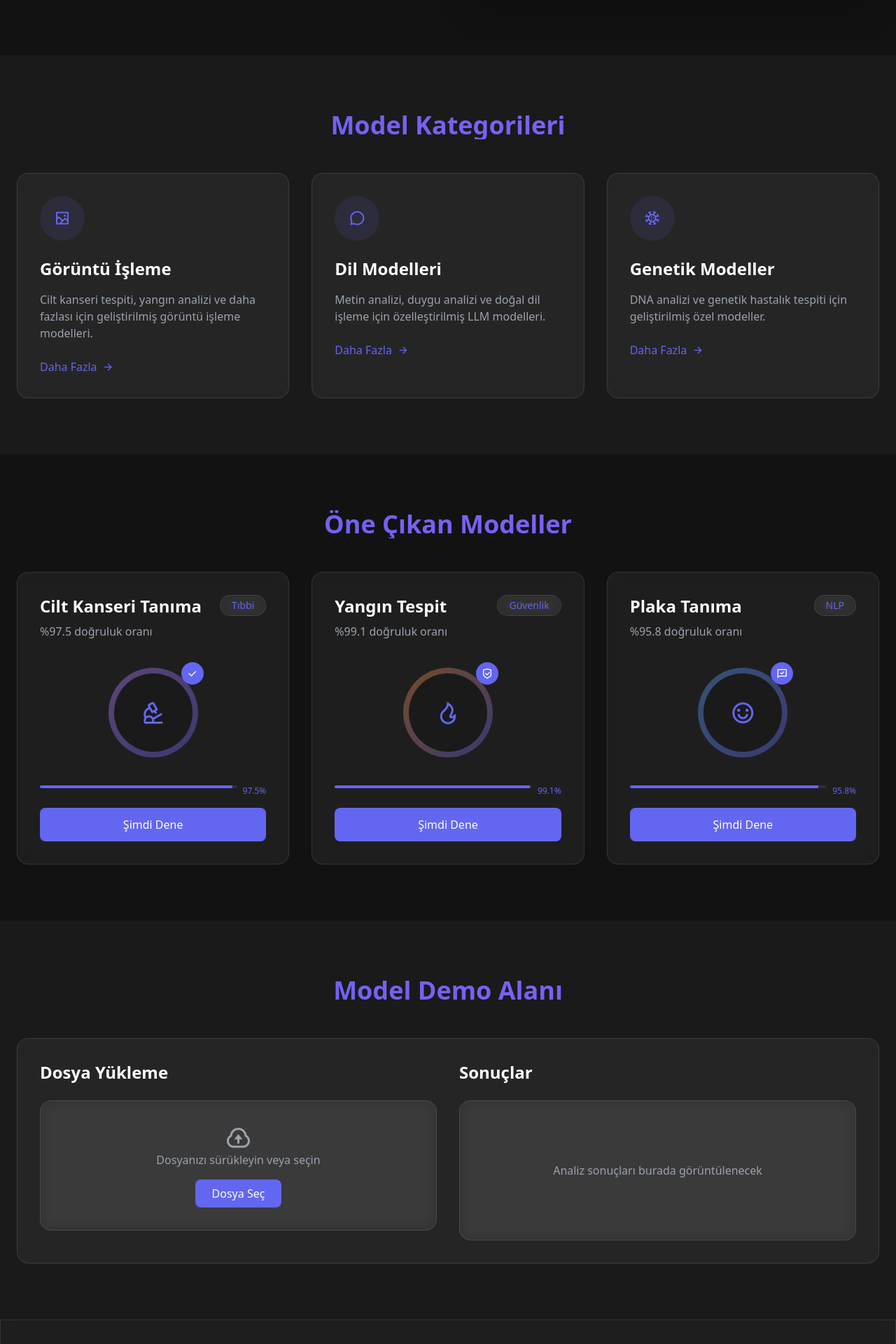
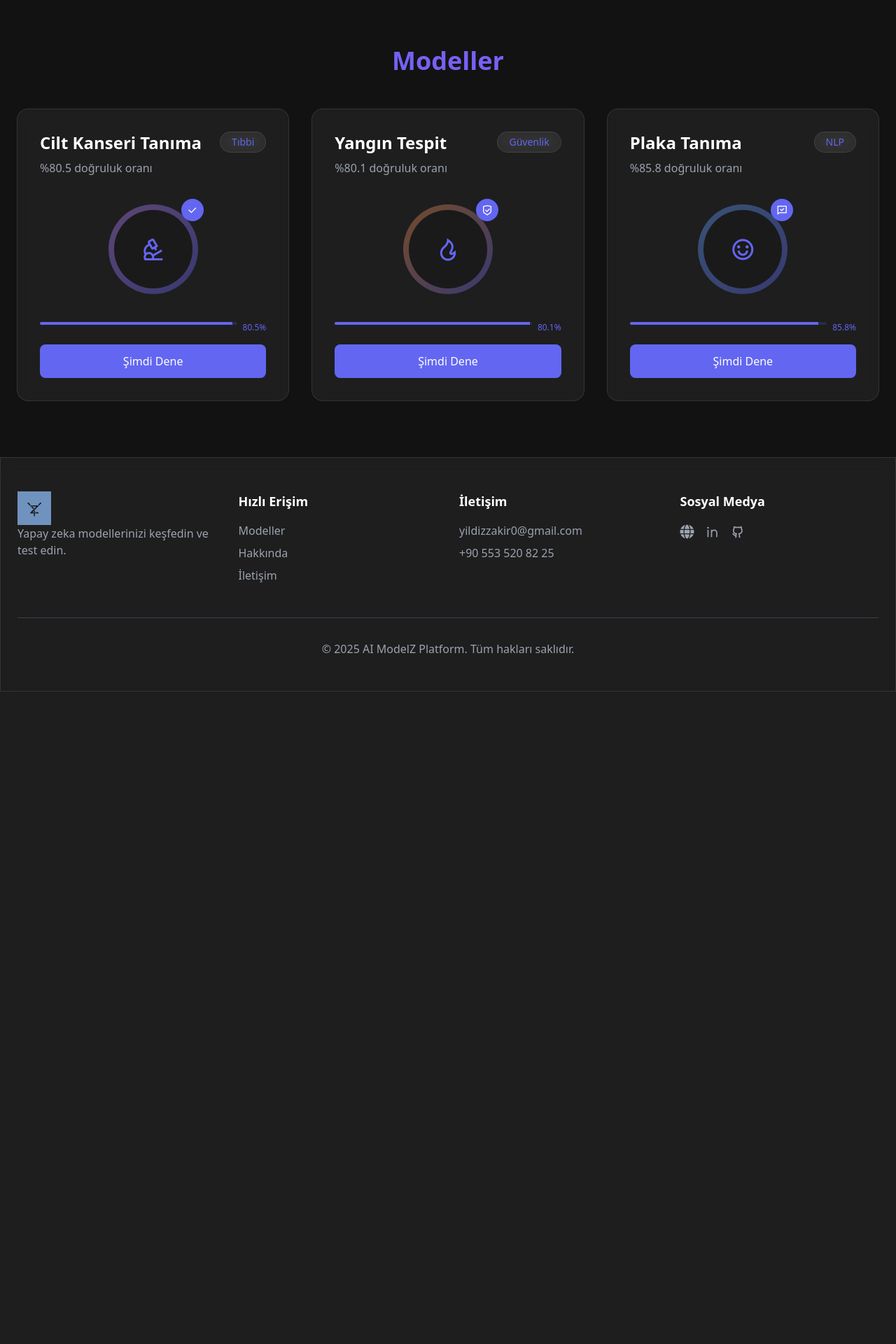
Before and after one commit to zqroff25/ModelZ, a Flask app: page / in a window 1280 px wide. Shown: the part 573-2493 px from the top of the page at 70% size. After the commit the page ends 1561 px from the top, so only its background shows below. Run offline with Flask 3, Linux system fonts and the light colour scheme; some libraries are stand-ins or nearby versions.

Commit message:
New logo and some section fixes

```diff
--- a/templates/index.html
+++ b/templates/index.html
@@ -7,6 +7,7 @@
     <script src="https://cdn.tailwindcss.com/3.4.16"></script>
     <link rel="preconnect" href="https://fonts.googleapis.com" />
     <link rel="preconnect" href="https://fonts.gstatic.com" crossorigin />
+    <link rel="stylesheet" href="https://cdnjs.cloudflare.com/ajax/libs/font-awesome/6.5.0/css/all.min.css">
     <link
       href="https://fonts.googleapis.com/css2?family=Pacifico&display=swap"
       rel="stylesheet"
@@ -58,7 +59,11 @@
     <nav class="fixed w-full glass-effect z-50">
       <div class="container mx-auto px-6 py-4">
         <div class="flex items-center justify-between">
-          <div class="font-['Pacifico'] text-2xl text-primary">logo</div>
+          <a href="/" class="block">
+            <img src="{{ url_for('static', filename='logz.jpg') }}"
+                 alt="ModelZ"
+                 class="w-12 h-12 object-contain"/>
+          </a>
           <div class="hidden md:flex items-center space-x-8">
             <a
               href="#models"
@@ -139,91 +144,22 @@
             </button>
           </div>
           <div class="relative mt-8 md:mt-0">
-            <img
-              src="https://public.readdy.ai/ai/img_res/f2d854196bc8b1ae162cb0e2543b1501.jpg"
-              alt="AI Visualization"
-              class="rounded-lg shadow-2xl w-full"
-            />
+            <img src="{{ url_for('static', filename='logz.jpg') }}"
+            alt="ModelZ Logo"
+            width="250" height="250"
+            class="rounded-lg shadow-2xl mx-auto"/>
+
           </div>
         </div>
       </div>
     </header>
-    <section id="models" class="py-20 bg-[#1A1A1A]">
-      <div class="container mx-auto px-6">
-        <h2
-          class="text-3xl md:text-4xl font-bold mb-12 text-center gradient-text"
-        >
-          Model Kategorileri
-        </h2>
-        <div
-          class="grid grid-cols-1 md:grid-cols-2 lg:grid-cols-3 gap-6 md:gap-8"
-        >
-          <div
-            class="glass-effect p-6 md:p-8 rounded-lg hover:scale-105 transition-transform cursor-pointer"
-          >
-            <div
-              class="w-16 h-16 bg-primary/10 rounded-full flex items-center justify-center mb-6"
-            >
-              <i class="ri-image-2-line text-primary text-2xl"></i>
-            </div>
-            <h3 class="text-xl md:text-2xl font-bold mb-4">Görüntü İşleme</h3>
-            <p class="text-gray-400 mb-6">
-              Cilt kanseri tespiti, yangın analizi ve daha fazlası için
-              geliştirilmiş görüntü işleme modelleri.
-            </p>
-            <button
-              class="text-primary hover:text-primary/80 flex items-center"
-            >
-              Daha Fazla <i class="ri-arrow-right-line ml-2"></i>
-            </button>
-          </div>
-          <div
-            class="glass-effect p-6 md:p-8 rounded-lg hover:scale-105 transition-transform cursor-pointer"
-          >
-            <div
-              class="w-16 h-16 bg-primary/10 rounded-full flex items-center justify-center mb-6"
-            >
-              <i class="ri-chat-3-line text-primary text-2xl"></i>
-            </div>
-            <h3 class="text-xl md:text-2xl font-bold mb-4">Dil Modelleri</h3>
-            <p class="text-gray-400 mb-6">
-              Metin analizi, duygu analizi ve doğal dil işleme için
-              özelleştirilmiş LLM modelleri.
-            </p>
-            <button
-              class="text-primary hover:text-primary/80 flex items-center"
-            >
-              Daha Fazla <i class="ri-arrow-right-line ml-2"></i>
-            </button>
-          </div>
-          <div
-            class="glass-effect p-6 md:p-8 rounded-lg hover:scale-105 transition-transform cursor-pointer"
-          >
-            <div
-              class="w-16 h-16 bg-primary/10 rounded-full flex items-center justify-center mb-6"
-            >
-              <i class="ri-virus-line text-primary text-2xl"></i>
-            </div>
-            <h3 class="text-xl md:text-2xl font-bold mb-4">Genetik Modeller</h3>
-            <p class="text-gray-400 mb-6">
-              DNA analizi ve genetik hastalık tespiti için geliştirilmiş özel
-              modeller.
-            </p>
-            <button
-              class="text-primary hover:text-primary/80 flex items-center"
-            >
-              Daha Fazla <i class="ri-arrow-right-line ml-2"></i>
-            </button>
-          </div>
-        </div>
-      </div>
-    </section>
+<!-- Model Kategorileri Kısmı bu alana gelecek section olarak kodu modelKategorileriKismi.html kodunda bu alan var fyi -->
     <section class="py-20">
       <div class="container mx-auto px-6">
         <h2
           class="text-3xl md:text-4xl font-bold mb-12 text-center gradient-text"
         >
-          Öne Çıkan Modeller
+          Modeller
         </h2>
         <div
           class="grid grid-cols-1 md:grid-cols-2 lg:grid-cols-3 gap-6 md:gap-8"
@@ -238,7 +174,7 @@
                 <h3 class="text-xl md:text-2xl font-bold mb-2">
                   Cilt Kanseri Tanıma
                 </h3>
-                <p class="text-gray-400">%97.5 doğruluk oranı</p>
+                <p class="text-gray-400">%80.5 doğruluk oranı</p>
               </div>
               <span
                 class="glass-effect text-primary px-4 py-1 rounded-full text-sm inline-block mt-2 sm:mt-0"
@@ -268,7 +204,7 @@
               >
                 <div class="h-full w-[97.5%] bg-primary"></div>
               </div>
-              <span class="text-xs text-primary">97.5%</span>
+              <span class="text-xs text-primary">80.5%</span>
             </div>
             <button onclick="openSkinModal()"
               class="bg-primary text-white w-full py-3 !rounded-button hover:bg-primary/90 transition-colors whitespace-nowrap"
@@ -286,7 +222,7 @@
                 <h3 class="text-xl md:text-2xl font-bold mb-2">
                   Yangın Tespit
                 </h3>
-                <p class="text-gray-400">%99.1 doğruluk oranı</p>
+                <p class="text-gray-400">%80.1 doğruluk oranı</p>
               </div>
               <span
                 class="glass-effect text-primary px-4 py-1 rounded-full text-sm inline-block mt-2 sm:mt-0"
@@ -316,7 +252,7 @@
               >
                 <div class="h-full w-[99.1%] bg-primary"></div>
               </div>
-              <span class="text-xs text-primary">99.1%</span>
+              <span class="text-xs text-primary">80.1%</span>
             </div>
             <button onclick="openModal()"
               class="bg-primary text-white w-full py-3 !rounded-button hover:bg-primary/90 transition-colors whitespace-nowrap"
@@ -334,7 +270,7 @@
                 <h3 class="text-xl md:text-2xl font-bold mb-2">
                   Plaka Tanıma
                 </h3>
-                <p class="text-gray-400">%95.8 doğruluk oranı</p>
+                <p class="text-gray-400">%85.8 doğruluk oranı</p>
               </div>
               <span
                 class="glass-effect text-primary px-4 py-1 rounded-full text-sm inline-block mt-2 sm:mt-0"
@@ -364,7 +300,7 @@
               >
                 <div class="h-full w-[95.8%] bg-primary"></div>
               </div>
-              <span class="text-xs text-primary">95.8%</span>
+              <span class="text-xs text-primary">85.8%</span>
             </div>
             <button onclick="openPlateModal()"
               class="bg-primary text-white w-full py-3 !rounded-button hover:bg-primary/90 transition-colors whitespace-nowrap"
@@ -375,56 +311,16 @@
         </div>
       </div>
     </section>
-    <section class="py-20 bg-[#1A1A1A]">
-      <div class="container mx-auto px-6">
-        <h2
-          class="text-3xl md:text-4xl font-bold mb-12 text-center gradient-text"
-        >
-          Model Demo Alanı
-        </h2>
-        <div class="glass-effect p-6 md:p-8 rounded-lg">
-          <div class="grid grid-cols-1 md:grid-cols-2 gap-6 md:gap-8">
-            <div>
-              <h3 class="text-xl md:text-2xl font-bold mb-4 md:mb-6">
-                Dosya Yükleme
-              </h3>
-              <div
-                class="glass-effect border border-[rgba(255,255,255,0.1)] rounded-lg p-6 md:p-8 text-center"
-              >
-                <i
-                  class="ri-upload-cloud-line text-3xl md:text-4xl text-gray-400 mb-4"
-                ></i>
-                <p class="text-gray-400 mb-4">
-                  Dosyanızı sürükleyin veya seçin
-                </p>
-                <button
-                  class="bg-primary text-white px-6 py-2 !rounded-button hover:bg-primary/90 transition-colors whitespace-nowrap"
-                >
-                  Dosya Seç
-                </button>
-              </div>
-            </div>
-            <div class="mt-6 md:mt-0">
-              <h3 class="text-xl md:text-2xl font-bold mb-4 md:mb-6">
-                Sonuçlar
-              </h3>
-              <div
-                class="glass-effect rounded-lg p-6 md:p-8 h-[180px] md:h-[200px] flex items-center justify-center"
-              >
-                <p class="text-gray-400">
-                  Analiz sonuçları burada görüntülenecek
-                </p>
-              </div>
-            </div>
-          </div>
-        </div>
-      </div>
-    </section>
+<!-- Model Demo Alanı Sectionu buraya gelecek section olarak, ModelDemoAlani.html kodunda bulunuyor fyi-->
     <footer class="glass-effect py-12">
       <div class="container mx-auto px-6">
         <div class="grid grid-cols-1 sm:grid-cols-2 lg:grid-cols-4 gap-8 mb-12">
           <div class="mb-6 sm:mb-0">
-            <div class="font-['Pacifico'] text-2xl text-primary mb-6">logo</div>
+            <div><a href="/" class="block">
+              <img src="{{ url_for('static', filename='logz.jpg') }}"
+                   alt="ModelZ"
+                   class="w-12 h-12 object-contain"/>
+            </a></div>
             <p class="text-gray-400">
               Yapay zeka modellerinizi keşfedin ve test edin.
             </p>
@@ -452,20 +348,20 @@
           <div class="mb-6 sm:mb-0">
             <h4 class="text-lg font-bold mb-4">İletişim</h4>
             <ul class="space-y-2">
-              <li class="text-gray-400">info@aimodels.com</li>
-              <li class="text-gray-400">+90 212 345 67 89</li>
+              <li class="text-gray-400">yildizzakir0@gmail.com</li>
+              <li class="text-gray-400">+90 553 520 82 25</li>
             </ul>
           </div>
           <div>
             <h4 class="text-lg font-bold mb-4">Sosyal Medya</h4>
             <div class="flex space-x-4">
-              <a href="#" class="text-gray-400 hover:text-primary">
-                <i class="ri-twitter-x-line text-xl"></i>
+              <a href="https://www.zakiryildiz.com/" class="text-gray-400 hover:text-primary" target="_blank">
+                <i class="fas fa-globe text-xl"></i>
               </a>
-              <a href="#" class="text-gray-400 hover:text-primary">
+              <a href="https://www.linkedin.com/in/zakiryildiz/" class="text-gray-400 hover:text-primary" target="_blank">
                 <i class="ri-linkedin-line text-xl"></i>
               </a>
-              <a href="#" class="text-gray-400 hover:text-primary">
+              <a href="https://github.com/zqroff25" class="text-gray-400 hover:text-primary" target="_blank">
                 <i class="ri-github-line text-xl"></i>
               </a>
             </div>
```
Also changed, not shown: templates/ModelDemoAlani.html (added, +45 -0 lines), templates/modelKategorileriKismi.html (added, +70 -0 lines), static/logo.jpg (added), static/logz.jpg (added), static/zy - Kopya_edited_edited.png (added), static/zy.svg (added), templates/logo.jpg (added).
